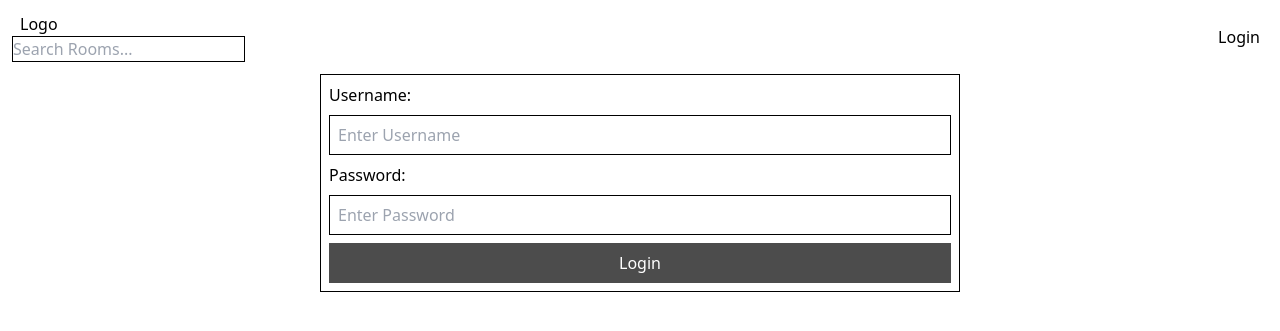
After one commit to JoshAjikaze/vigilant-waffle, a Django app: page /login/ in a window 1280 px wide. The commit adds this page. Shown: the top 331 px of the page. Run offline with Django 5.2, Linux system fonts and the light colour scheme; some libraries are stand-ins or nearby versions.

Commit message:
User authentication

```diff
--- /dev/null
+++ b/ChatAppTraining/base/templates/base/login_register.html
@@ -0,0 +1,14 @@
+{% extends 'main.html' %}
+
+{% block content %}
+<div class="container mx-auto flex items-center justify-center">
+    <form action="" method="POST" class="w-2/4 border border-black p-2 flex flex-col gap-y-2">
+        {% csrf_token %}
+        <label for="username">Username: </label>
+        <input type="text" name="username" placeholder="Enter Username" class="border border-black h-10 pl-2" />
+        <label for="password">Password: </label>
+        <input type="password" name="password" placeholder="Enter Password" class="border border-black h-10 pl-2" />
+        <button class="bg-black/70 text-white h-10">Login</button>
+    </form>
+</div>
+{% endblock %}
--- a/ChatAppTraining/base/urls.py
+++ b/ChatAppTraining/base/urls.py
@@ -3,6 +3,8 @@ from . import views
 
 
 urlpatterns = [
+    path('login/', views.loginPage, name='login'),
+    path('logout/', views.logoutUser, name='logout'),
     path('', views.home, name='home'),
     path('room/<str:pk>/', views.room, name='room'),
     path('create-room/', views.createRoom, name='create-room'),
--- a/ChatAppTraining/base/views.py
+++ b/ChatAppTraining/base/views.py
@@ -1,11 +1,39 @@
 from django.http import HttpResponse
 from django.shortcuts import redirect, render
 from django.db.models import Q
+from django.contrib.auth.models import User
+from django.contrib.auth import authenticate, login, logout
+from django.contrib import messages
 
 from .forms import RoomForm
 from .models import Room, Topic, Message
 
 # Create your views here.
+
+def loginPage(request):
+    if request.method == 'POST':
+        username = request.POST.get('username')
+        password = request.POST.get('password')
+
+        try:
+            user = User.objects.get(username=username)
+        except:
+            messages.error(request, "User does not exist")
+
+        user = authenticate(request, username=username, password=password)
+
+        if user is not None:
+            login(request, user)
+            return redirect('home')
+        else:
+            messages.error(request, "Username or password does not exist")
+
+    context = {}
+    return render(request, 'base/login_register.html', context)
+
+def logoutUser(request):
+    logout(request)
+    return redirect('home')
 
 def home(request):
     q = request.GET.get('q') if request.GET.get('q') != None else ''
--- a/ChatAppTraining/templates/main.html
+++ b/ChatAppTraining/templates/main.html
@@ -9,6 +9,15 @@
 </head>
 <body>
     {% include "navbar.html" %}
+
+    {% if messages %}
+    <ul class="messages">
+        {% for message in messages %}
+        <li{% if message.tags %} class="{{ message.tags }}"{% endif %}>{{ message }}</li>
+        {% endfor %}
+    </ul>
+    {% endif %}
+
     {% block content %}
     {% endblock content %}
 </body>
--- a/ChatAppTraining/templates/navbar.html
+++ b/ChatAppTraining/templates/navbar.html
@@ -5,4 +5,10 @@
       <input placeholder="Search Rooms..." name="q" class="border border-black" />
     </form>
   </div>
+
+  {% if request.user.is_authenticated %}
+  <a href="{% url 'logout' %}"  class="[&.active]:font-bold hover:bg-black hover:text-white p-2"  >Logout</a>
+  {% else %}
+  <a href="{% url 'login' %}"  class="[&.active]:font-bold hover:bg-black hover:text-white p-2"  >Login</a>
+  {% endif %}
 </nav>
```
Also changed, not shown: ChatAppTraining/db.sqlite3.
